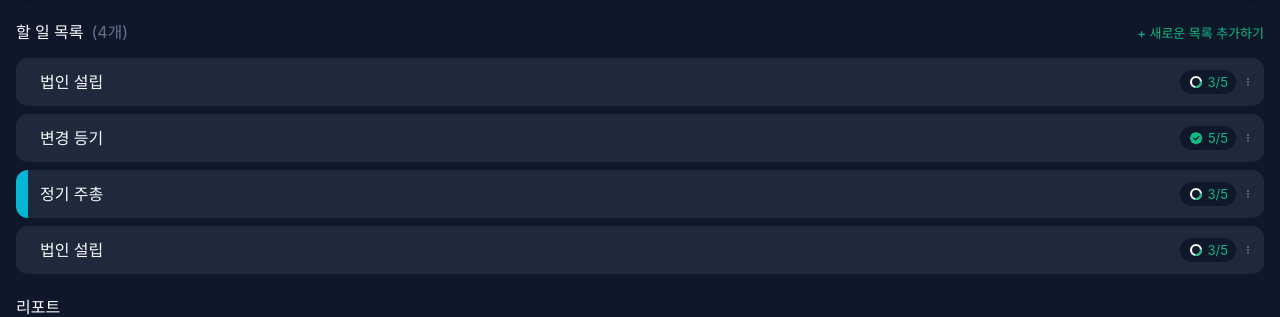
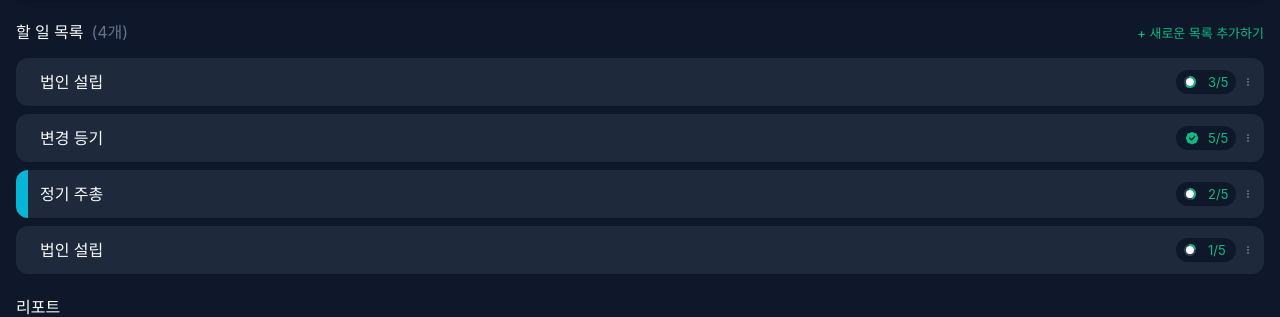
Before and after one commit to codeit-part4-6team/coworkers_project, a Next.js app: page /team in a window 1280 px wide. Shown: the part 151-468 px from the top of the page. Built offline with nearby package versions, Linux system fonts and the light colour scheme; a web font is replaced by a local one.

Commit message:
feat: add progress chart in TodoListCard component

```diff
--- a/src/components/teamPage/TodoListCard.tsx
+++ b/src/components/teamPage/TodoListCard.tsx
@@ -1,4 +1,3 @@
-import Ongoing from '@/assets/state_ongoing.svg';
 import Done from '@/assets/state_done.svg';
 import Kebab from '@/assets/kebab.svg';
 import Dropdown, { DropdownOption } from '@/components/common/Dropdown';
@@ -24,6 +23,45 @@ const pointColors = [
   'yellow',
 ];
 
+const ProgressChart = ({
+  progress,
+  size = 12,
+  strokeWidth = 2,
+}: {
+  progress: number;
+  size?: number;
+  strokeWidth?: number;
+}) => {
+  const radius = (size - strokeWidth) / 2;
+  const circumference = 2 * Math.PI * radius;
+  const offset = circumference - (progress / 100) * circumference;
+
+  return (
+    <svg width={size} height={size} className="transform -rotate-90">
+      <circle
+        cx={size / 2}
+        cy={size / 2}
+        r={radius}
+        strokeWidth={strokeWidth}
+        fill="white"
+        className="text-background-tertiary"
+        stroke="currentColor"
+      />
+      <circle
+        cx={size / 2}
+        cy={size / 2}
+        r={radius}
+        strokeWidth={strokeWidth}
+        fill="transparent"
+        strokeDasharray={circumference}
+        strokeDashoffset={offset}
+        strokeLinecap="round"
+        className="stroke-color-brand-primary"
+      />
+    </svg>
+  );
+};
+
 const TaskItem = ({
   title,
   progress,
@@ -31,7 +69,6 @@ const TaskItem = ({
   completed = false,
   index,
 }: TaskItemProps) => {
-  const StatusIcon = completed ? Done : Ongoing;
   const colorIndex = index % pointColors.length;
   const borderColor = `bg-color-point-${pointColors[colorIndex]}`;
 
@@ -44,6 +81,8 @@ const TaskItem = ({
     console.log('Selected option:', selectedOption);
   };
 
+  const progressPercentage = Math.round((progress / total) * 100);
+
   return (
     <div className="relative bg-background-secondary rounded-xl flex items-center overflow-hidden">
       <div className={`absolute left-0 top-0 bottom-0 w-3 ${borderColor}`} />
@@ -51,8 +90,14 @@ const TaskItem = ({
         <span className="font-medium text-white">{title}</span>
         <div className="flex items-center">
           <div className="flex items-center bg-background-primary rounded-xl py-1 px-2 mr-1">
-            <StatusIcon className="size-4 mr-1" />
-            <span className="text-sm text-color-brand-primary">
+            {completed ? (
+              <Done className="size-4" />
+            ) : (
+              <div className="size-4 flex items-center">
+                <ProgressChart progress={progressPercentage} />
+              </div>
+            )}
+            <span className="text-sm w-5 text-color-brand-primary ml-2">
               {progress}/{total}
             </span>
           </div>
--- a/src/pages/team/index.tsx
+++ b/src/pages/team/index.tsx
@@ -19,8 +19,8 @@ const CoworkersMobileUI: React.FC = () => {
       total: 5,
       completed: true,
     },
-    { title: '정기 주총', progress: 3, total: 5 },
-    { title: '법인 설립', progress: 3, total: 5 },
+    { title: '정기 주총', progress: 2, total: 5 },
+    { title: '법인 설립', progress: 1, total: 5 },
   ];
 
   return (
```
